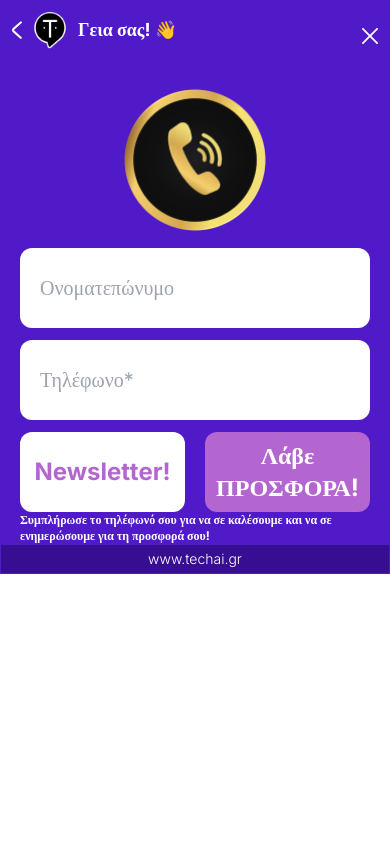
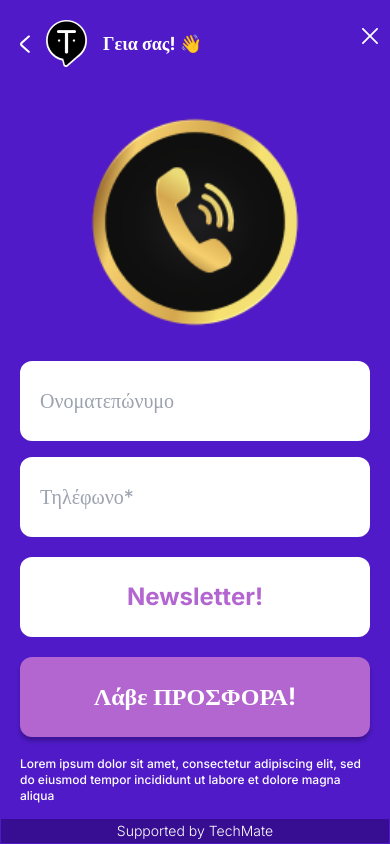
Before and after one commit to ChristosBaztekas/TechMate-Widget, a React (Vite) app: page /second in a window 390 px wide. Built offline with nearby package versions, Linux system fonts and the light colour scheme.

Commit message:
Enhance PhonePage

```diff
--- a/src/pages/PhonePage.jsx
+++ b/src/pages/PhonePage.jsx
@@ -1,41 +1,46 @@
 import * as Icons from "@/utils/icons.util"; // Import all icons as Icons
 import Logo from "@/assets/images/Logo.png"; // Import the logo image
-import Phone from "@/assets/images/phone.png";
+import Phone from "@/assets/images/phone.png"; // Import the phone image
 
 export const PhonePage = ({ handleClose, state }) => {
     return (
+        <section className="flex flex-col h-screen overflow-hidden w-full bg-darkColor fixed bottom-0 right-0 z-50">
             <div className="flex flex-col justify-between h-full bg-[#501AC8]">
                 <header className="relative flex justify-between items-start py-2 tiny:py-3 text-primaryColor px-3 vsm:px-7 bg-primaryColor transition-all">
-
                     {/* Logo and Greeting */}
-                <div className="flex justify-center items-center z-20 text-lightColor my-1">
+                    <div className="flex justify-center items-center z-20 text-lightColor my-1 p-2 vsm:p-0">
+                        <button className="cursor-pointer hover:text-hoverColor" aria-label="Go back">
                             <Icons.ArrowIcon />
-                    <img src={Logo} alt="logo" className="w-14 vsm:w-auto xl:w-20" />
+                        </button>
+                        <img src={Logo} alt="logo" className="w-[73px] vsm:w-20" />
                         <h1 className="text-lg font-bold">Γεια σας! 👋</h1>
                     </div>
 
                     {/* Close Icon */}
-                <button className="hover:text-red-800 cursor-pointer hover:scale-125 text-lightColor z-20 my-5" onClick={() => handleClose(!state)}>
+                    <button className="hover:text-hoverColor cursor-pointer text-lightColor z-20 my-5" onClick={() => handleClose(!state)}>
                         <Icons.CloseIcon />
                     </button>
                 </header>
 
                 <main className="flex flex-col justify-around items-center h-full text-lightColor mx-5">
-                <img src={Phone} alt="logo" className="w-44" />
-                <span className="w-full">
-                    <input placeholder="Ονοματεπώνυμο" className="bg-lightColor text-xl p-5 text-footerColor rounded-xl h-20 w-full mb-3" />
-                    <input placeholder="Τηλέφωνο*" className="bg-lightColor text-xl p-5 text-footerColor rounded-xl h-20 w-full mb-3" />
-                    <span className="w-full flex gap-5">
-                        <button className="bg-lightColor text-2xl font-bold text-hoverColor rounded-xl h-20 w-full">Newsletter!</button>
-                        <button className="text-2xl font-bold text-lightColor bg-hoverColor rounded-xl h-20 w-full">Λάβε ΠΡΟΣΦΟΡΑ!</button>
-                    </span>
-                </span>
-                <p className="text-left font-bold text-xs">Συμπλήρωσε το τηλέφωνό σου για να σε καλέσουμε και να σε ενημερώσουμε για τη προσφορά σου!</p>
+                    <img src={Phone} alt="phone" className="w-64 vsm:w-40" />
+                    <div className="w-full">
+                        <input placeholder="Ονοματεπώνυμο" className="bg-lightColor text-xl p-5 text-black/70 rounded-xl h-20 vsm:h-[70px] w-full mb-4 outline-none" />
+                        <input placeholder="Τηλέφωνο*" className="bg-lightColor text-xl p-5 text-black/70 rounded-xl h-20 vsm:h-[70px] w-full outline-none" />
+                        <div className="w-full flex flex-col vsm:flex-row gap-5 mt-5">
+                            <button className="bg-lightColor hover:bg-lightColor/85 text-2xl font-bold text-hoverColor rounded-xl h-20 vsm:h-[70px] w-full">Newsletter!</button>
+                            <button className="text-2xl font-bold text-lightColor bg-hoverColor hover:bg-hoverColor/70 rounded-xl h-20 vsm:h-[70px] w-full" style={{ boxShadow: "0px 4px 4px 0px #00000040" }}>
+                                Λάβε ΠΡΟΣΦΟΡΑ!
+                            </button>
+                        </div>
+                    </div>
+                    <p className="text-left font-medium text-xs my-2">Lorem ipsum dolor sit amet, consectetur adipiscing elit, sed do eiusmod tempor incididunt ut labore et dolore magna aliqua</p>
                 </main>
 
                 <footer className="flex justify-center items-center font-light text-sm border border-primaryColor text-lightColor bg-footerColor h-[30px]">
-                www.techai.gr
+                    Supported by TechMate
                 </footer>
             </div>
+        </section>
     )
 }
```
Lines whose indentation alone changed are shown as unchanged.
